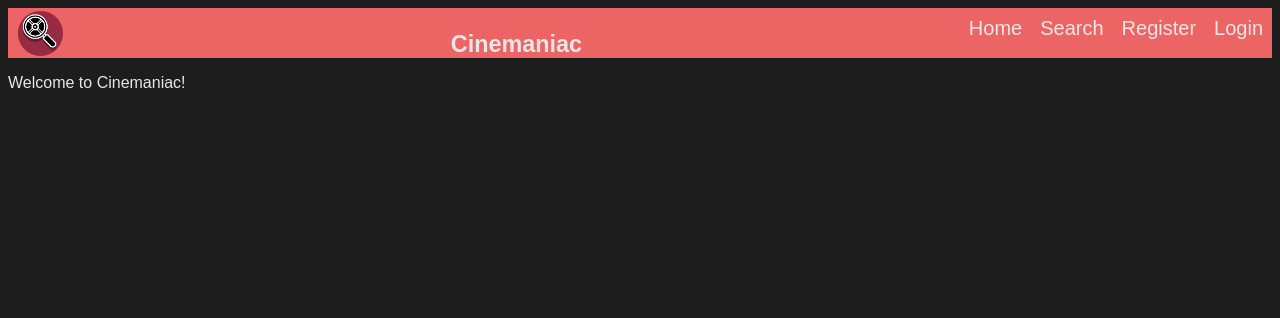
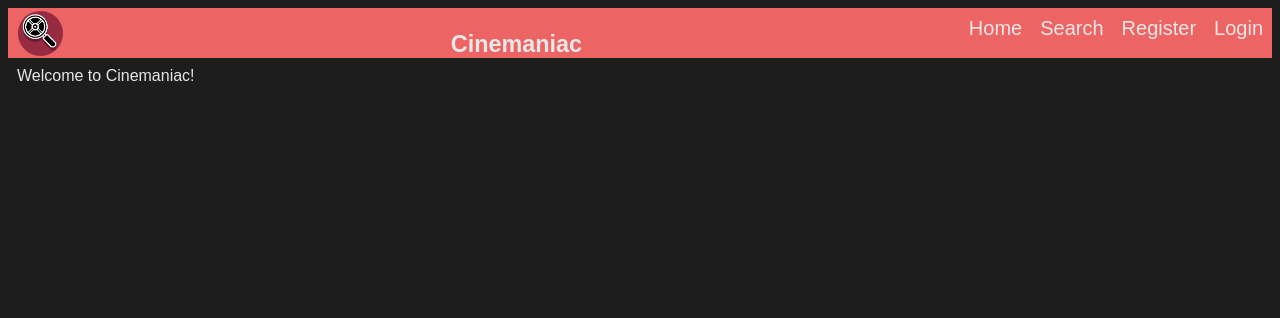
Before and after one commit to MichaelAnthonyRodriguez/IT490-GroupOfLies, a PHP site: page / in a window 1280 px wide. Shown: the top 318 px of the page. Run offline with PHP 8.4, Linux system fonts and the light colour scheme.

Commit message:
Update style.css

```diff
--- a/app/static/style.css
+++ b/app/static/style.css
@@ -32,8 +32,10 @@ a {
     margin: 9px;
 }
 p {
-    display: flex;
-    flex-direction: column;
+    display: block;
+    float: left;
+    text-decoration: none;
+    margin: 9px;
 }
 :hover {
     color: rgb(255, 163, 202);
```
